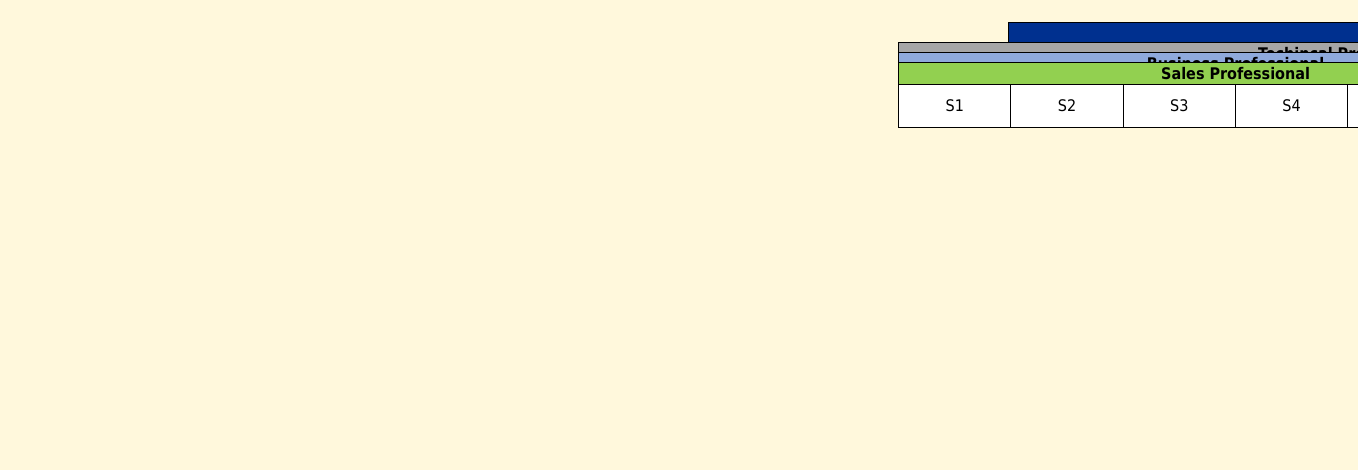
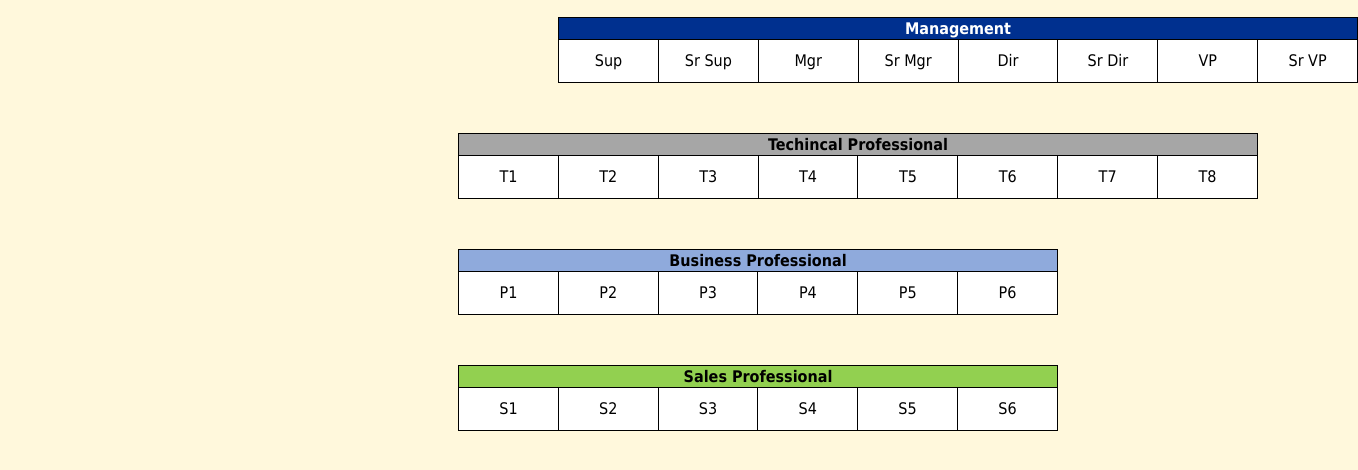
Before and after one commit to Rockwell70/webDev, a plain HTML site: page front_end_course/html-css-cheatsheet-starting/index.html in a window 1280 px wide. Shown: the part 56-526 px from the top of the page, 1358 px wide, since content can reach past the window. Drawn offline with Linux system fonts and the light colour scheme.

Commit message:
html work

```diff
--- a/front_end_course/html-css-cheatsheet-starting/styles.css
+++ b/front_end_course/html-css-cheatsheet-starting/styles.css
@@ -27,7 +27,7 @@ header {
 table {
   border: solid black 1px;
   border-collapse: collapse;
-  position: fixed;
+  position: sticky;
 }
 
 table td {
@@ -50,10 +50,10 @@ table td {
   font-size: medium;
   font-family: Tahoma, sans-serif;
   horiz-align: right;
-  margin: 5px 10px 50px 1000px;
+  margin: 5px 10px 50px 550px;
   /*margin-left: 1050px;*/
-  max-width: 900px;
-  min-width: 900px;
+  max-width: 800px;
+  min-width: 800px;
   table-layout: fixed;
   text-align: center;
   width: 10%;
@@ -64,9 +64,9 @@ table td {
   background-color: rgb(166, 166, 166);
   font-size: medium;
   font-family: Tahoma, sans-serif;
-  margin: 25px 10px 50px 890px;
-  max-width: 900px;
-  min-width: 900px;
+  margin: 25px 10px 50px 450px;
+  max-width: 800px;
+  min-width: 800px;
   table-layout: fixed;
   text-align: center;
   vertical-align: central;
@@ -78,9 +78,9 @@ table td {
   background-color: rgb(143, 170, 220);
   font-size: medium;
   font-family: Tahoma, sans-serif;
-  margin: 35px 100px 50px 890px;
-  max-width: 675px;
-  min-width: 675px;
+  margin: 35px 100px 50px 450px;
+  max-width: 600px;
+  min-width: 600px;
   table-layout: fixed;
   text-align: center;
   vertical-align: central;
@@ -93,9 +93,9 @@ table td {
   background-color: rgb(146, 208, 80);
   font-size: medium;
   font-family: Tahoma, sans-serif;
-  margin: 45px 100px 50px 890px;
-  max-width: 675px;
-  min-width: 675px;
+  margin: 45px 100px 50px 450px;
+  max-width: 600px;
+  min-width: 600px;
   table-layout: fixed;
   text-align: center;
   vertical-align: central;
```
